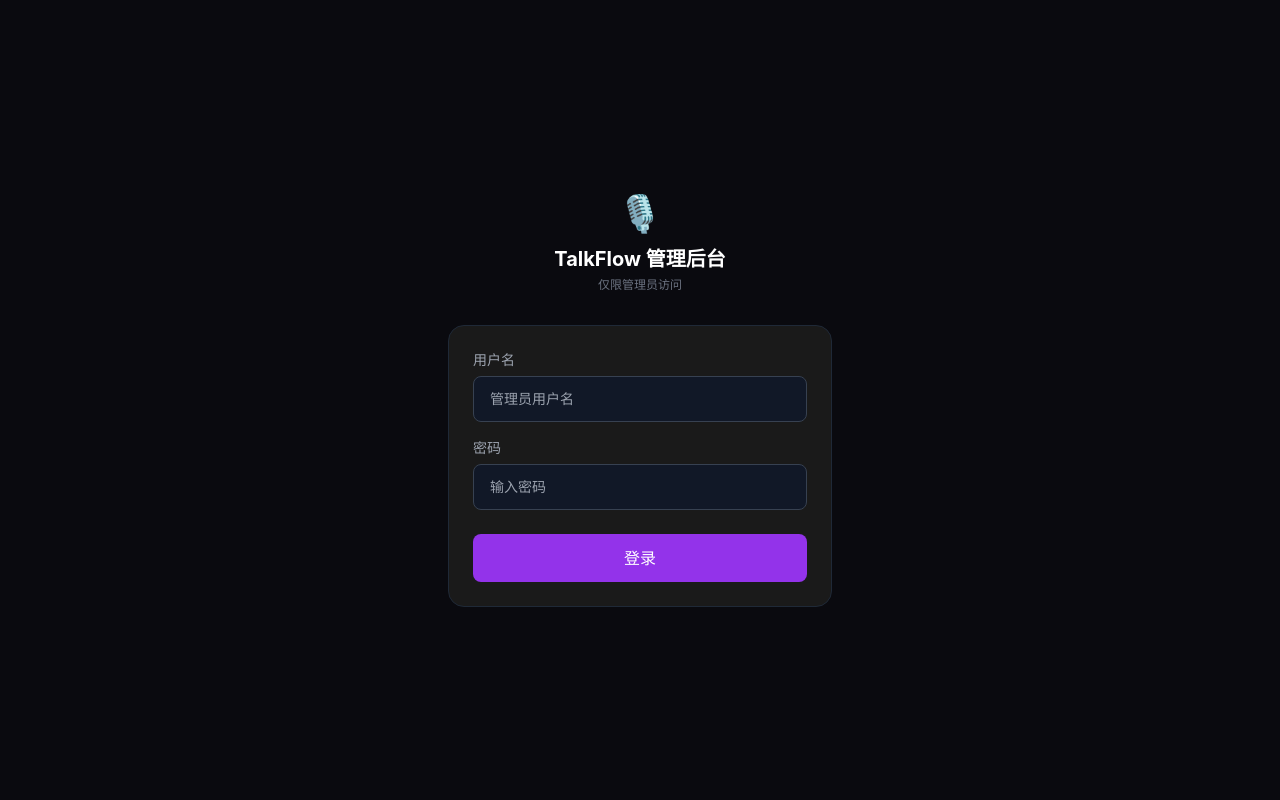
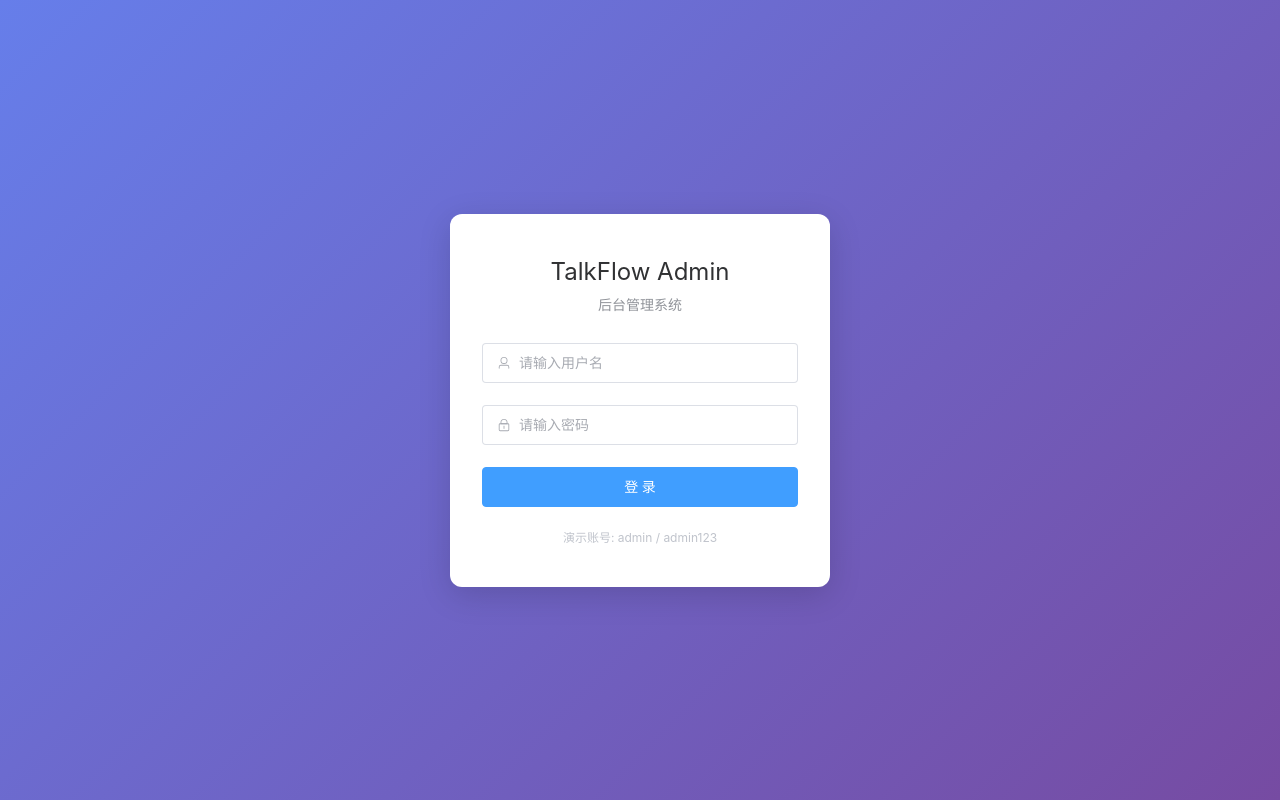
Before and after one commit to enjg/talkflow-admin, a Vue app: page /login in a window 1280 px wide. Built offline with nearby package versions, Linux system fonts and the light colour scheme.

Commit message:
feat: 管理员登录页面 - Element Plus表单+暗色主题

```diff
--- a/src/views/LoginView.vue
+++ b/src/views/LoginView.vue
@@ -1,64 +1,90 @@
+<template>
+  <div class="login-wrapper">
+    <div class="login-card">
+      <h2 class="login-title">TalkFlow Admin</h2>
+      <p class="login-subtitle">后台管理系统</p>
+      <el-form ref="formRef" :model="form" :rules="rules" label-width="0" size="large">
+        <el-form-item prop="username">
+          <el-input v-model="form.username" placeholder="请输入用户名" prefix-icon="User" />
+        </el-form-item>
+        <el-form-item prop="password">
+          <el-input v-model="form.password" type="password" placeholder="请输入密码" prefix-icon="Lock" show-password @keyup.enter="handleLogin" />
+        </el-form-item>
+        <el-form-item>
+          <el-button type="primary" style="width: 100%;" :loading="loading" @click="handleLogin">登 录</el-button>
+        </el-form-item>
+      </el-form>
+      <p class="demo-hint">演示账号: admin / admin123</p>
+    </div>
+  </div>
+</template>
+
 <script setup lang="ts">
-import { ref } from 'vue'
+import { ref, reactive } from 'vue'
 import { useRouter } from 'vue-router'
+import { ElMessage } from 'element-plus'
+import type { FormInstance, FormRules } from 'element-plus'
 
 const router = useRouter()
-const username = ref('')
-const password = ref('')
-const error = ref('')
+const formRef = ref<FormInstance>()
 const loading = ref(false)
 
-async function handleLogin() {
-  if (!username.value || !password.value) {
-    error.value = '请填写用户名和密码'
-    return
+const form = reactive({ username: '', password: '' })
+
+const rules: FormRules = {
+  username: [{ required: true, message: '请输入用户名', trigger: 'blur' }],
+  password: [{ required: true, message: '请输入密码', trigger: 'blur' }],
 }
+
+function handleLogin() {
+  formRef.value?.validate((valid) => {
+    if (!valid) return
     loading.value = true
-  error.value = ''
-  try {
-    // TODO: 对接真实API
-    if (username.value === 'admin' && password.value === 'admin123') {
-      localStorage.setItem('admin_token', 'demo-token')
+    setTimeout(() => {
+      if (form.username === 'admin' && form.password === 'admin123') {
+        localStorage.setItem('token', 'demo-token')
+        ElMessage.success('登录成功')
         router.push('/')
       } else {
-      error.value = '用户名或密码错误'
+        ElMessage.error('用户名或密码错误')
       }
-  } finally {
       loading.value = false
-  }
+    }, 500)
+  })
 }
 </script>
 
-<template>
-  <div class="min-h-screen bg-[#0a0a0f] flex items-center justify-center px-4">
-    <div class="w-full max-w-sm">
-      <div class="text-center mb-8">
-        <p class="text-4xl mb-3">🎙️</p>
-        <h1 class="text-xl font-bold text-white">TalkFlow 管理后台</h1>
-        <p class="text-gray-500 text-xs mt-1">仅限管理员访问</p>
-      </div>
-      <div class="bg-[#1a1a1a] rounded-2xl p-6 border border-gray-800">
-        <div v-if="error" class="mb-4 p-3 bg-red-500/10 border border-red-500/30 rounded-lg text-red-400 text-sm">
-          {{ error }}
-        </div>
-        <div class="mb-4">
-          <label class="block text-gray-400 text-sm mb-1.5">用户名</label>
-          <input v-model="username" type="text" placeholder="管理员用户名"
-            class="w-full bg-gray-900 text-white rounded-lg px-4 py-3 border border-gray-700 focus:border-purple-500 focus:outline-none text-sm"
-            @keydown.enter="handleLogin" />
-        </div>
-        <div class="mb-6">
-          <label class="block text-gray-400 text-sm mb-1.5">密码</label>
-          <input v-model="password" type="password" placeholder="输入密码"
-            class="w-full bg-gray-900 text-white rounded-lg px-4 py-3 border border-gray-700 focus:border-purple-500 focus:outline-none text-sm"
-            @keydown.enter="handleLogin" />
-        </div>
-        <button
-          class="w-full py-3 bg-purple-600 hover:bg-purple-700 disabled:opacity-50 rounded-lg text-white font-medium transition"
-          :disabled="loading" @click="handleLogin">
-          {{ loading ? '登录中...' : '登录' }}
-        </button>
-      </div>
-    </div>
-  </div>
-</template>
+<style scoped>
+.login-wrapper {
+  min-height: 100vh;
+  display: flex;
+  align-items: center;
+  justify-content: center;
+  background: linear-gradient(135deg, #667eea 0%, #764ba2 100%);
+}
+.login-card {
+  width: 380px;
+  padding: 40px 32px;
+  background: #fff;
+  border-radius: 12px;
+  box-shadow: 0 8px 32px rgba(0,0,0,0.15);
+}
+.login-title {
+  text-align: center;
+  margin: 0 0 4px;
+  font-size: 24px;
+  color: #303133;
+}
+.login-subtitle {
+  text-align: center;
+  margin: 0 0 28px;
+  font-size: 14px;
+  color: #909399;
+}
+.demo-hint {
+  text-align: center;
+  font-size: 12px;
+  color: #c0c4cc;
+  margin: 8px 0 0;
+}
+</style>
```
Lines whose indentation alone changed are shown as unchanged.
